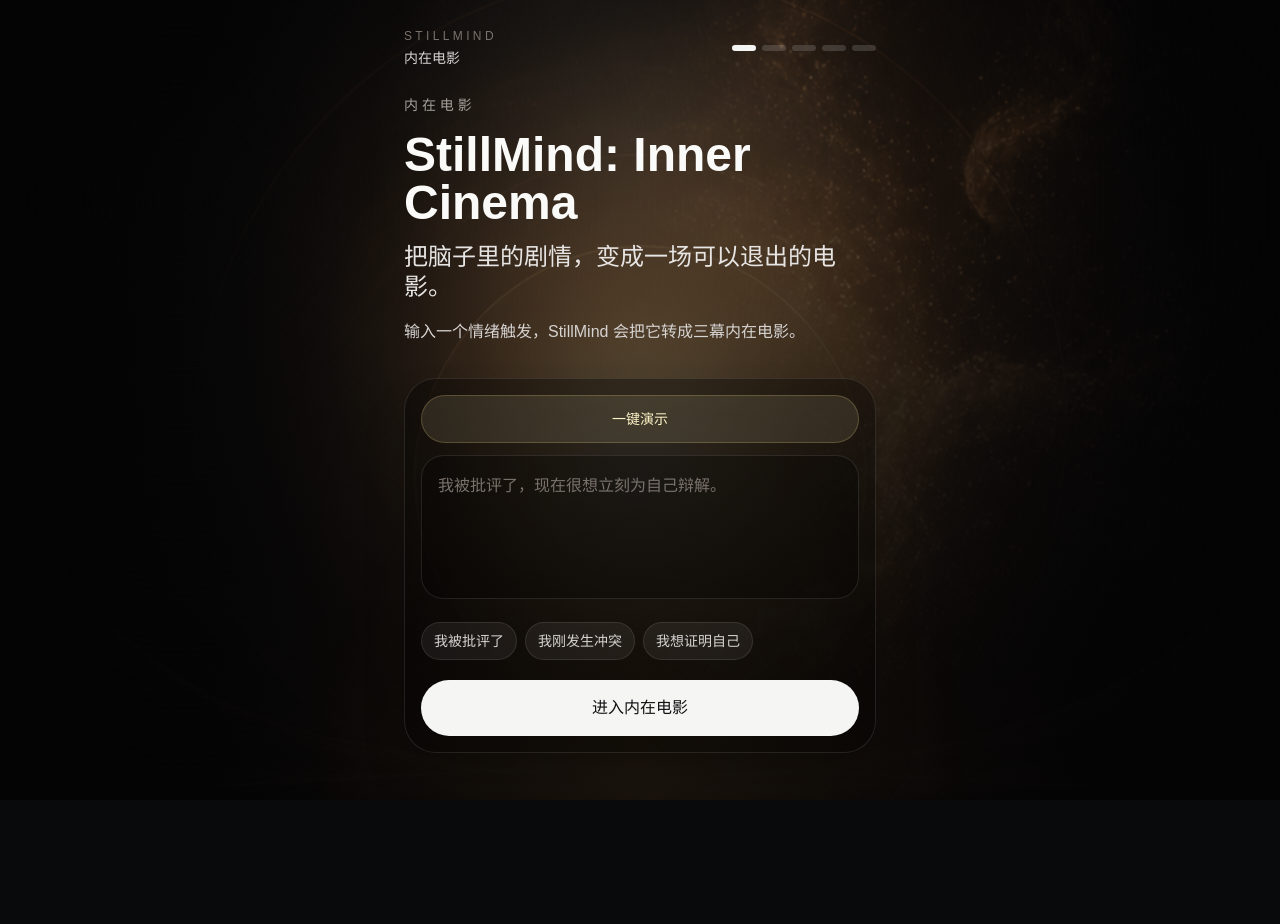
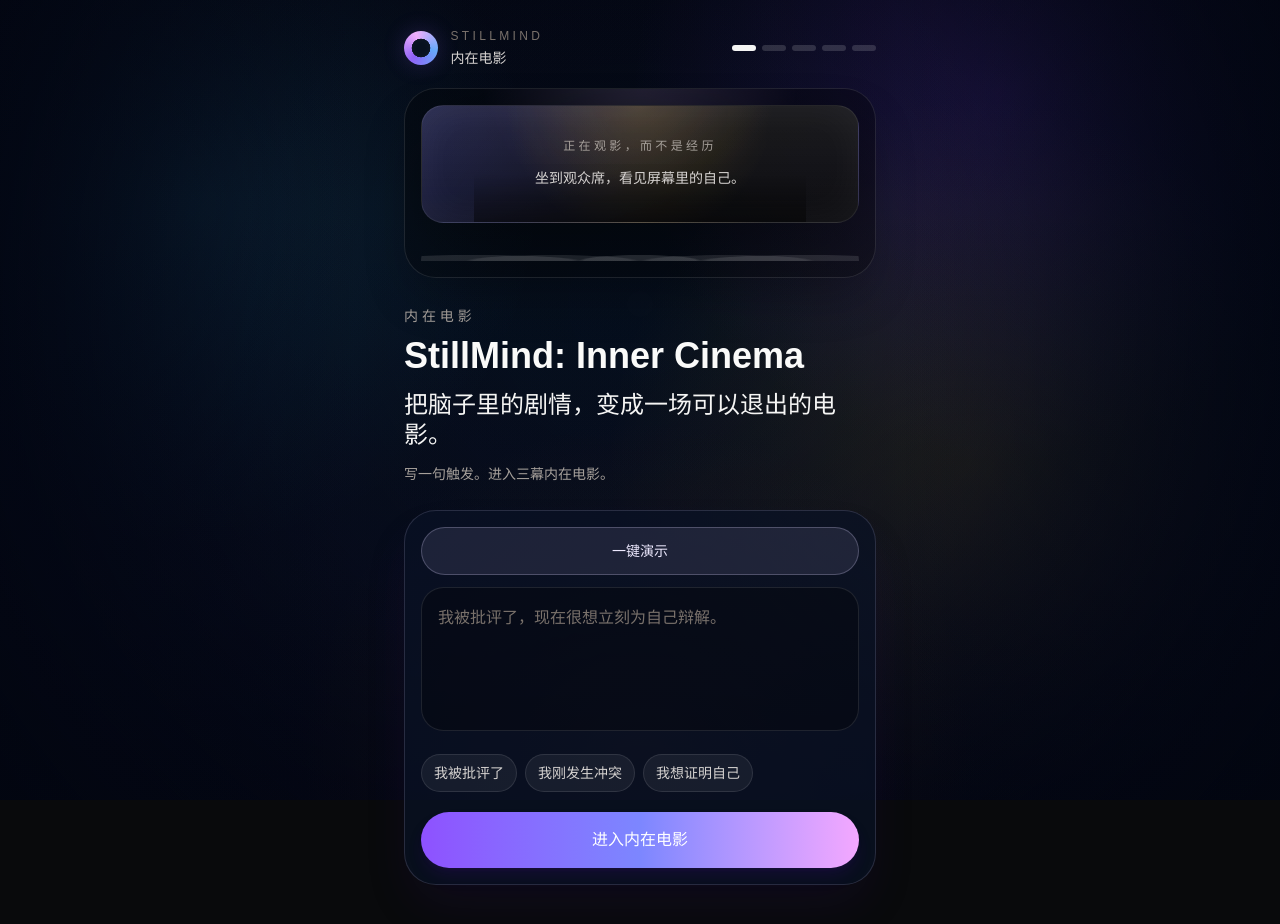
Before and after one commit to williamlovecs/stillmind-inner-cinema, a Next.js app: page / in a window 1280 px wide. Before the commit the page ends 800 px from the top, so only its background shows below. Built offline with nearby package versions, Linux system fonts and the light colour scheme.

Commit message:
polish StillMind demo for launch

```diff
--- a/src/app/globals.css
+++ b/src/app/globals.css
@@ -1,7 +1,7 @@
 @import "tailwindcss";
 
 :root {
-  --background: #090a0c;
+  --background: #050914;
   --foreground: #f5f5f0;
 }
 
@@ -27,9 +27,10 @@ textarea {
   position: fixed;
   inset: 0;
   background:
-    linear-gradient(180deg, rgba(7, 7, 8, 0.28), rgba(7, 7, 8, 0.78) 52%, rgba(3, 3, 4, 0.94)),
-    radial-gradient(circle at 50% 18%, rgba(245, 238, 217, 0.2), transparent 30%),
-    url("/stillmind-cinema-bg-v3.png");
+    radial-gradient(circle at 78% 12%, rgba(124, 58, 237, 0.22), transparent 30%),
+    radial-gradient(circle at 76% 58%, rgba(251, 191, 36, 0.14), transparent 34%),
+    radial-gradient(circle at 15% 25%, rgba(56, 189, 248, 0.12), transparent 28%),
+    linear-gradient(180deg, #050914 0%, #07111f 42%, #0b1020 72%, #070814 100%);
   background-position: center;
   background-size: cover;
 }
@@ -39,9 +40,9 @@ textarea {
   position: absolute;
   inset: 0;
   background:
-    radial-gradient(circle at 50% 42%, rgba(245, 190, 103, 0.08), transparent 42%),
-    radial-gradient(circle at 50% 95%, rgba(120, 78, 35, 0.16), transparent 34%);
-  opacity: 0.8;
+    radial-gradient(circle at 50% 38%, transparent 0%, rgba(5, 9, 20, 0.18) 48%, rgba(3, 6, 14, 0.76) 100%),
+    radial-gradient(circle at 50% 95%, rgba(120, 78, 35, 0.18), transparent 34%);
+  opacity: 0.9;
 }
 
 .cinema-bg::before {
@@ -49,8 +50,8 @@ textarea {
   position: absolute;
   inset: 0;
   background:
-    linear-gradient(90deg, rgba(3, 3, 4, 0.78), transparent 28%, transparent 70%, rgba(3, 3, 4, 0.72)),
-    radial-gradient(circle at 50% 52%, transparent 0%, rgba(3, 3, 4, 0.5) 66%, rgba(3, 3, 4, 0.92) 100%);
+    linear-gradient(90deg, rgba(2, 6, 23, 0.82), transparent 28%, transparent 70%, rgba(2, 6, 23, 0.76)),
+    linear-gradient(180deg, rgba(2, 6, 23, 0.2), transparent 26%, rgba(2, 6, 23, 0.68));
 }
 
 .noise-grain {
@@ -69,13 +70,44 @@ textarea {
 
 .breathing-circle {
   background:
-    radial-gradient(circle, rgba(255, 255, 245, 0.96) 0%, rgba(240, 231, 206, 0.42) 33%, transparent 66%),
-    radial-gradient(circle, rgba(255, 255, 255, 0.12), transparent 72%);
+    radial-gradient(circle at 38% 32%, rgba(255, 255, 255, 0.78) 0%, rgba(221, 214, 254, 0.58) 14%, rgba(168, 85, 247, 0.34) 30%, rgba(49, 46, 129, 0.5) 52%, rgba(2, 6, 23, 0.92) 76%),
+    radial-gradient(circle at 76% 78%, rgba(251, 191, 36, 0.34), rgba(245, 158, 11, 0.12) 24%, transparent 42%);
   box-shadow:
-    0 0 42px rgba(245, 238, 217, 0.36),
-    0 0 92px rgba(251, 191, 36, 0.2),
-    0 0 130px rgba(245, 158, 11, 0.12);
+    0 0 45px rgba(168, 85, 247, 0.42),
+    0 0 90px rgba(96, 165, 250, 0.2),
+    0 0 110px rgba(245, 158, 11, 0.14),
+    inset 0 0 24px rgba(255, 255, 255, 0.12),
+    inset -12px -18px 34px rgba(245, 158, 11, 0.1),
+    inset 0 -24px 38px rgba(15, 23, 42, 0.78);
   animation: breathe 6s ease-in-out infinite;
+}
+
+.breathing-circle::before,
+.breathing-circle::after {
+  content: "";
+  position: absolute;
+  border-radius: inherit;
+  pointer-events: none;
+}
+
+.breathing-circle::before {
+  inset: -2.4rem;
+  border: 1px solid rgba(221, 214, 254, 0.14);
+  box-shadow:
+    0 0 40px rgba(139, 92, 246, 0.16),
+    0 0 76px rgba(96, 165, 250, 0.1);
+}
+
+.breathing-circle::after {
+  inset: -5.5rem;
+  background: radial-gradient(circle, rgba(124, 58, 237, 0.28), rgba(96, 165, 250, 0.16) 34%, rgba(251, 191, 36, 0.1) 52%, transparent 72%);
+  filter: blur(22px);
+  z-index: -1;
+}
+
+.breathe-text {
+  text-shadow: 0 0 18px rgba(216, 180, 254, 0.55);
+  animation: breatheText 6s ease-in-out infinite;
 }
 
 .film-card {
@@ -99,17 +131,110 @@ textarea {
   z-index: 1;
 }
 
+.projection-screen {
+  position: relative;
+  overflow: hidden;
+  background:
+    radial-gradient(circle at 50% 18%, rgba(196, 181, 253, 0.16), transparent 34%),
+    radial-gradient(circle at 75% 78%, rgba(245, 158, 11, 0.14), transparent 38%),
+    linear-gradient(145deg, rgba(15, 23, 42, 0.92), rgba(3, 7, 18, 0.9));
+  box-shadow:
+    inset 0 0 50px rgba(255, 255, 255, 0.04),
+    0 0 42px rgba(139, 92, 246, 0.14),
+    0 28px 80px rgba(0, 0, 0, 0.35);
+}
+
+.projection-screen::before {
+  content: "";
+  position: absolute;
+  inset: 0;
+  background:
+    linear-gradient(180deg, rgba(255, 255, 255, 0.08), transparent 18%, transparent 78%, rgba(255, 255, 255, 0.04)),
+    radial-gradient(ellipse at 50% 115%, rgba(196, 181, 253, 0.18), transparent 56%);
+  pointer-events: none;
+}
+
+.projection-screen > * {
+  position: relative;
+  z-index: 1;
+}
+
+.brand-mark {
+  display: inline-block;
+  width: 2.15rem;
+  height: 2.15rem;
+  border-radius: 999px;
+  background:
+    radial-gradient(circle at 50% 50%, #07111f 0 38%, transparent 40%),
+    conic-gradient(from 220deg, #8b5cf6, #f0abfc, #60a5fa, #8b5cf6);
+  box-shadow:
+    0 0 22px rgba(139, 92, 246, 0.22),
+    inset 0 0 14px rgba(255, 255, 255, 0.12);
+}
+
+.cinema-portal {
+  position: relative;
+  overflow: hidden;
+}
+
+.cinema-portal::before {
+  content: "";
+  position: absolute;
+  inset: -30% -10% auto;
+  height: 70%;
+  background: radial-gradient(circle at 50% 30%, rgba(216, 180, 254, 0.16), transparent 55%);
+  pointer-events: none;
+}
+
+.cinema-screen {
+  position: relative;
+  overflow: hidden;
+  background:
+    linear-gradient(180deg, rgba(255, 255, 255, 0.08), rgba(255, 255, 255, 0.02)),
+    radial-gradient(circle at 50% 0%, rgba(251, 191, 36, 0.18), transparent 54%),
+    linear-gradient(135deg, rgba(49, 46, 129, 0.42), rgba(8, 8, 10, 0.86) 62%);
+  box-shadow:
+    inset 0 0 42px rgba(255, 255, 255, 0.05),
+    0 24px 70px rgba(0, 0, 0, 0.32);
+}
+
+.cinema-screen::after {
+  content: "";
+  position: absolute;
+  inset: auto 12% 0;
+  height: 42%;
+  background: linear-gradient(180deg, transparent, rgba(0, 0, 0, 0.48));
+}
+
+.cinema-screen > * {
+  position: relative;
+  z-index: 1;
+}
+
+.seat-row {
+  height: 22px;
+  border-radius: 999px 999px 0 0;
+  background:
+    radial-gradient(ellipse at 12% 100%, rgba(255, 255, 255, 0.16) 0 18%, transparent 20%),
+    radial-gradient(ellipse at 30% 100%, rgba(255, 255, 255, 0.14) 0 18%, transparent 20%),
+    radial-gradient(ellipse at 50% 100%, rgba(255, 255, 255, 0.18) 0 18%, transparent 20%),
+    radial-gradient(ellipse at 70% 100%, rgba(255, 255, 255, 0.14) 0 18%, transparent 20%),
+    radial-gradient(ellipse at 88% 100%, rgba(255, 255, 255, 0.16) 0 18%, transparent 20%);
+  opacity: 0.7;
+}
+
 .floating-word {
   position: absolute;
   max-width: 8rem;
-  border: 1px solid rgba(255, 255, 255, 0.1);
+  border: 1px solid rgba(196, 181, 253, 0.14);
   border-radius: 999px;
-  background: rgba(255, 255, 255, 0.07);
+  background: rgba(196, 181, 253, 0.08);
   padding: 0.45rem 0.7rem;
   color: rgba(245, 245, 240, 0.82);
   font-size: 0.78rem;
   line-height: 1.25rem;
   backdrop-filter: blur(12px);
+  box-shadow: 0 0 18px rgba(139, 92, 246, 0.1);
   transition: opacity 900ms ease;
   animation: drift 7s ease-in-out infinite;
 }
@@ -211,6 +336,22 @@ textarea {
   }
 }
 
+@keyframes breatheText {
+  0%,
+  100% {
+    opacity: 0.55;
+    transform: translateY(2px) scale(0.96);
+    letter-spacing: 0.22em;
+  }
+
+  45%,
+  55% {
+    opacity: 1;
+    transform: translateY(0) scale(1.06);
+    letter-spacing: 0.3em;
+  }
+}
+
 @keyframes drift {
   0%,
   100% {
--- a/src/app/page.tsx
+++ b/src/app/page.tsx
@@ -21,13 +21,13 @@ const noiseWords = [
   "我要解释清楚",
 ];
 
-const fallbackTrigger = "我被批评了，现在很想立刻为自己辩解。";
+const fallbackTrigger = "我刚在会上和同事起了冲突，我想立刻反击证明自己没错。";
 const pitchDemoTrigger = "我刚在会上和同事起了冲突，我想立刻反击证明自己没错。";
 
 function createCinema(trigger: string) {
   const cleanTrigger = trigger.trim() || fallbackTrigger;
   const isIgnored = /忽视|没回|不回|ignored|reply/i.test(cleanTrigger);
-  const isConflict = /冲突|吵|争|conflict|fight/i.test(cleanTrigger);
+  const isConflict = /冲突|吵|争|反击|批评|指责|conflict|fight|criticized/i.test(cleanTrigger);
   const isProve = /证明|prove|价值|value/i.test(cleanTrigger);
 
   const title = isIgnored
@@ -311,11 +311,14 @@ function Header({ step }: { step: Step }) {
 
   return (
     <header className="flex items-center justify-between pt-2">
+      <div className="flex items-center gap-3">
+        <span className="brand-mark" aria-hidden="true" />
         <div>
         <p className="text-xs uppercase tracking-[0.28em] text-stone-500">
           StillMind
         </p>
         <p className="mt-1 text-sm text-stone-300">内在电影</p>
+        </div>
       </div>
       <div className="flex gap-1.5" aria-label="Progress">
         {steps.map((item, itemIndex) => (
@@ -346,22 +349,32 @@ function HomePanel({
 }) {
   return (
     <div className="panel-enter w-full">
-      <p className="mb-4 text-sm tracking-[0.28em] text-stone-400">内在电影</p>
-      <h1 className="text-5xl font-semibold leading-[0.98] text-stone-50">
+      <div className="cinema-portal mb-7 rounded-[2rem] border border-white/10 bg-black/30 p-4 shadow-2xl shadow-black/30 backdrop-blur-xl">
+        <div className="cinema-screen rounded-[1.4rem] border border-white/10 px-5 py-8 text-center">
+          <p className="text-xs tracking-[0.28em] text-stone-400">正在观影，而不是经历</p>
+          <p className="mt-3 text-sm leading-6 text-stone-300">
+            坐到观众席，看见屏幕里的自己。
+          </p>
+        </div>
+        <div className="seat-row mt-4" aria-hidden="true" />
+      </div>
+
+      <p className="mb-3 text-sm tracking-[0.28em] text-stone-400">内在电影</p>
+      <h1 className="text-4xl font-semibold leading-none text-stone-50">
         StillMind: Inner Cinema
       </h1>
-      <h2 className="mt-4 text-2xl font-medium leading-tight text-stone-200">
+      <h2 className="mt-4 text-2xl font-medium leading-tight text-stone-100">
         把脑子里的剧情，变成一场可以退出的电影。
       </h2>
-      <p className="mt-4 text-base leading-7 text-stone-300">
-        输入一个情绪触发，StillMind 会把它转成三幕内在电影。
+      <p className="mt-3 text-sm leading-6 text-stone-400">
+        写一句触发。进入三幕内在电影。
       </p>
 
-      <div className="mt-8 rounded-[2rem] border border-white/10 bg-black/35 p-4 shadow-2xl shadow-black/30 backdrop-blur-xl">
+      <div className="mt-6 rounded-[2rem] border border-violet-200/15 bg-[#091225]/70 p-4 shadow-2xl shadow-violet-950/20 backdrop-blur-xl">
         <button
           type="button"
           onClick={onPitchDemo}
-          className="mb-3 flex h-12 w-full items-center justify-center rounded-full border border-amber-200/20 bg-amber-100/10 text-sm font-medium text-amber-100 transition hover:bg-amber-100/15"
+          className="mb-3 flex h-12 w-full items-center justify-center rounded-full border border-violet-200/25 bg-violet-200/10 text-sm font-medium text-violet-100 transition hover:bg-violet-200/15"
         >
           一键演示
         </button>
@@ -388,7 +401,7 @@ function HomePanel({
         <button
           type="button"
           onClick={onEnter}
-          className="mt-5 flex h-14 w-full items-center justify-center rounded-full bg-stone-100 text-base font-medium text-[#111113] transition hover:bg-white"
+          className="mt-5 flex h-14 w-full items-center justify-center rounded-full bg-gradient-to-r from-violet-500 via-indigo-400 to-fuchsia-300 text-base font-medium text-white shadow-lg shadow-violet-950/30 transition hover:brightness-110"
         >
           进入内在电影
         </button>
@@ -432,7 +445,6 @@ function CinemaPanel({
     return () => window.clearTimeout(timer);
   }, [cinema.title]);
 
-  const currentScene = safeScenes[Math.min(sceneIndex, safeScenes.length - 1)];
   const isLastScene = sceneIndex >= safeScenes.length - 1;
   const advanceScene = () => {
     if (isLastScene) {
@@ -475,45 +487,57 @@ function CinemaPanel({
         </div>
       ) : (
         <>
-          <div className="mt-6 rounded-[2rem] border border-white/10 bg-[#111113]/85 p-6 shadow-2xl shadow-black/30 backdrop-blur">
+          <div className="mt-6 rounded-[2rem] border border-violet-200/12 bg-[#081120]/82 p-4 shadow-2xl shadow-violet-950/20 backdrop-blur">
             <article
-              key={`${currentScene.label}-${sceneIndex}`}
-              className="min-h-52 rounded-[1.35rem] border border-stone-100/10 bg-black/25 p-6"
+              key={`${safeScenes[sceneIndex].label}-${sceneIndex}`}
+              className="projection-screen min-h-[22rem] rounded-[1.7rem] border border-violet-200/18 p-5"
               style={{ animation: "sceneEnter 0.45s ease both" }}
             >
               <div className="flex items-center justify-between">
-                <p className="text-xs uppercase tracking-[0.24em] text-stone-500">
-                  {currentScene.label}
+                <p className="text-xs uppercase tracking-[0.24em] text-violet-100/65">
+                  {safeScenes[sceneIndex].label}
                 </p>
-                <p className="text-xs text-stone-500">
+                <p className="text-xs text-stone-400">
                   {sceneIndex + 1} / {safeScenes.length}
                 </p>
               </div>
-              <p className="mt-10 text-3xl font-semibold leading-tight text-stone-50">
-                {currentScene.line}
+              <div className="flex min-h-56 items-center justify-center text-center">
+                <p className="max-w-xs text-3xl font-semibold leading-tight text-stone-50">
+                  {safeScenes[sceneIndex].line}
                 </p>
+              </div>
+              <div className="flex items-center justify-center gap-2">
+                {safeScenes.map((scene, index) => (
+                  <button
+                    key={scene.label}
+                    type="button"
+                    onClick={() => setSceneIndex(index)}
+                    className={`h-2.5 rounded-full transition-all ${
+                      index === sceneIndex
+                        ? "w-9 bg-violet-200 shadow-[0_0_18px_rgba(196,181,253,0.45)]"
+                        : "w-2.5 bg-white/18 hover:bg-white/35"
+                    }`}
+                    aria-label={`切换到${scene.label}`}
+                  />
+                ))}
+              </div>
             </article>
 
-            <div className="mt-5 rounded-[1.25rem] border border-stone-200/15 bg-stone-950/30 p-4">
-              <p className="text-xs uppercase tracking-[0.22em] text-amber-100/55">
-                内在噪音字幕
-              </p>
-              <div className="mt-3 flex flex-wrap gap-2">
+            <div className="mt-4 flex flex-wrap gap-2">
               {cinema.innerNoise.map((line) => (
                 <span
                   key={line}
-                    className="rounded-full border border-stone-100/10 bg-stone-100/8 px-3 py-1.5 text-sm text-stone-100/80"
+                  className="rounded-full border border-violet-100/10 bg-violet-100/8 px-3 py-1.5 text-sm text-stone-100/65 shadow-[0_0_18px_rgba(139,92,246,0.08)]"
                 >
                   {line}
                 </span>
               ))}
             </div>
           </div>
-          </div>
           <button
             type="button"
             onClick={advanceScene}
-            className="mt-6 flex h-14 w-full items-center justify-center rounded-full border border-white/15 bg-white/[0.09] text-base font-medium text-stone-50 transition hover:bg-white/[0.14]"
+            className="mt-6 flex h-14 w-full items-center justify-center rounded-full bg-gradient-to-r from-violet-500 via-indigo-400 to-fuchsia-300 text-base font-medium text-white shadow-lg shadow-violet-950/30 transition hover:brightness-110"
           >
             {isLastScene ? "切换视角" : "下一幕"}
           </button>
@@ -597,7 +621,7 @@ function PerspectivePanel({
       <button
         type="button"
         onClick={onNext}
-        className="mt-6 flex h-14 w-full items-center justify-center rounded-full bg-stone-100 text-base font-medium text-[#111113] transition hover:bg-white"
+        className="mt-6 flex h-14 w-full items-center justify-center rounded-full bg-gradient-to-r from-violet-500 via-indigo-400 to-fuchsia-300 text-base font-medium text-white shadow-lg shadow-violet-950/30 transition hover:brightness-110"
       >
         开始观察者模式
       </button>
@@ -666,9 +690,12 @@ function ObserverPanel({
           </p>
           <p className="mt-2 text-sm text-stone-500">秒</p>
           {!isComplete && (
-            <p className="mt-3 text-sm tracking-[0.3em] text-stone-400">
-              {breathingPhase}
+            <p className="breathe-text mt-3 text-base font-medium tracking-[0.25em] text-violet-100">
+              {breathingPhase === "吸气" ? "吸 气" : "呼 气"}
             </p>
+          )}
+          {!isComplete && (
+            <p className="mt-2 text-xs text-stone-500">跟着光圈，不用用力。</p>
           )}
         </div>
 
@@ -685,7 +712,7 @@ function ObserverPanel({
 
       <div className="mt-6 h-1.5 overflow-hidden rounded-full bg-white/10">
         <div
-          className="h-full rounded-full bg-gradient-to-r from-amber-300/80 via-stone-100 to-amber-100 transition-all duration-700"
+          className="h-full rounded-full bg-gradient-to-r from-violet-400 via-fuchsia-200 to-amber-300 transition-all duration-700"
           style={{ width: `${progress}%` }}
         />
       </div>
@@ -724,7 +751,7 @@ function ObserverPanel({
         <button
           type="button"
           onClick={onReturn}
-          className="mt-7 flex h-14 w-full items-center justify-center rounded-full bg-stone-100 text-base font-medium text-[#111113] transition hover:bg-white"
+          className="mt-7 flex h-14 w-full items-center justify-center rounded-full bg-gradient-to-r from-violet-500 via-indigo-400 to-fuchsia-300 text-base font-medium text-white shadow-lg shadow-violet-950/30 transition hover:brightness-110"
         >
           回归
         </button>
@@ -772,9 +799,9 @@ function ReturnPanel({
         回归
       </p>
       <h2 className="mt-4 text-4xl font-semibold leading-tight text-stone-50">
-        情绪没有被抹掉。你只是回到了观众席。
+        带着清晰，回到你的生活。
       </h2>
-      <div className="mt-8 rounded-[2rem] border border-white/10 bg-white/[0.07] p-6 backdrop-blur-xl">
+      <div className="mt-8 rounded-[2rem] border border-amber-100/15 bg-amber-50/[0.08] p-6 shadow-2xl shadow-amber-950/20 backdrop-blur-xl">
         <p className="text-lg leading-8 text-stone-200">
           情绪没有被抹掉。你只是从角色里退出来，重新坐回了观众席。
         </p>
```
Also changed, not shown: src/app/api/cinema/route.ts (+46 -25 lines), public/stillmind-cinema-bg.png (added), 1 other file (tests, documents, lock files or other folders). Lines whose indentation alone changed are shown as unchanged.
